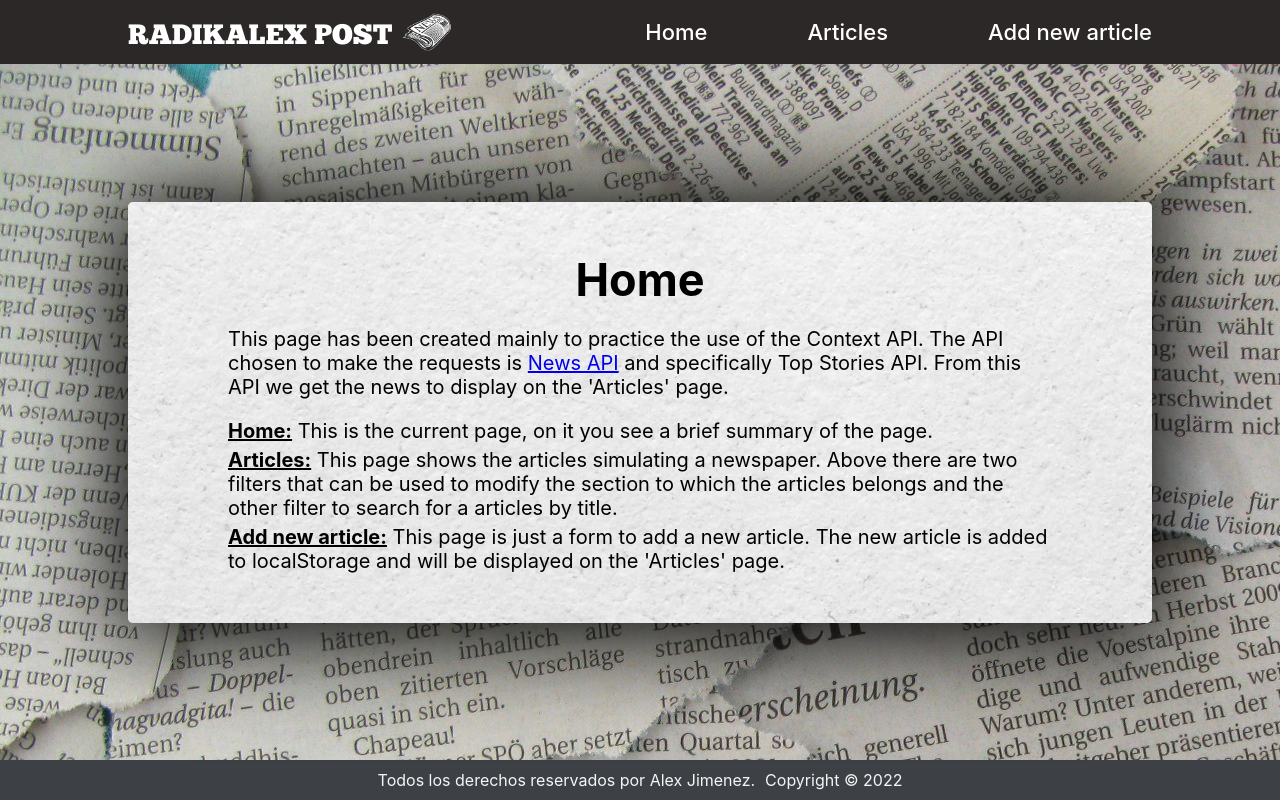
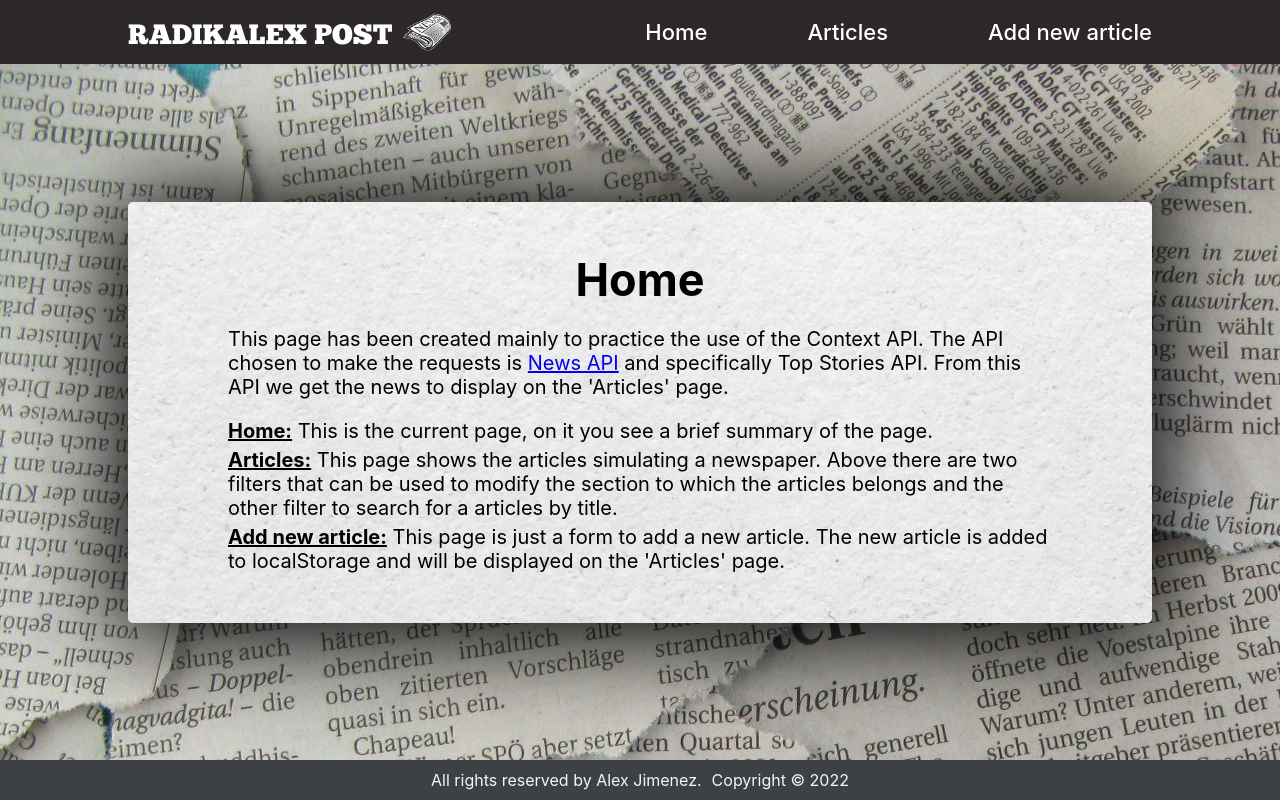
Before and after one commit to radikalex/news-web, a React (Create React App) app: page / in a window 1280 px wide. Built offline with nearby package versions, Linux system fonts and the light colour scheme; the HTML template or start-up script is replaced by a standard one; a web font is replaced by a local one.

Commit message:
Footer updated

```diff
--- a/src/components/Footer/Footer.jsx
+++ b/src/components/Footer/Footer.jsx
@@ -5,7 +5,7 @@ const Footer = () => {
   return (
     <footer>
       <div className="contenedor-copyright">
-        <span className="copyright">Todos los derechos reservados por Alex Jimenez.</span><span className="copyright"> Copyright © 2022</span>
+        <span className="copyright">All rights reserved by Alex Jimenez.</span><span className="copyright"> Copyright © 2022</span>
       </div>
     </footer>
   )
```
Also changed, not shown: 2 other files (tests, documents, lock files or other folders).
